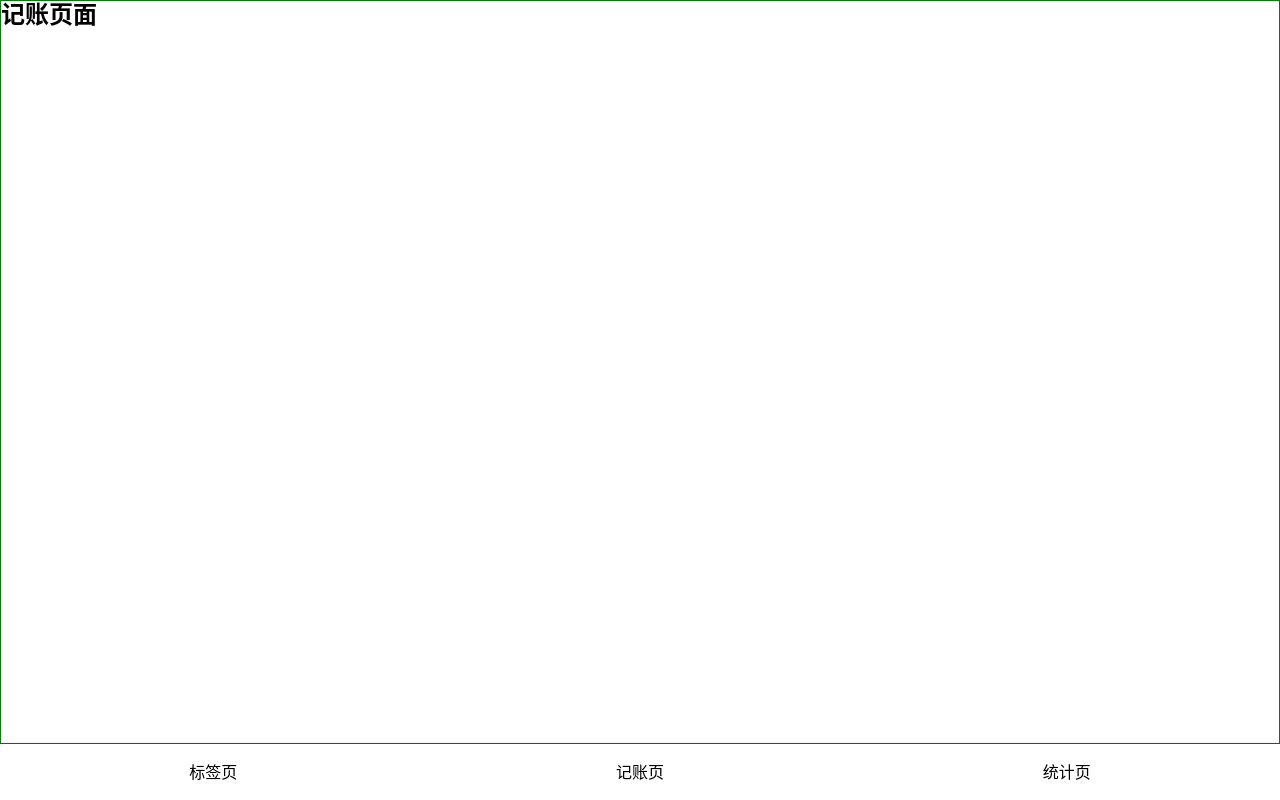
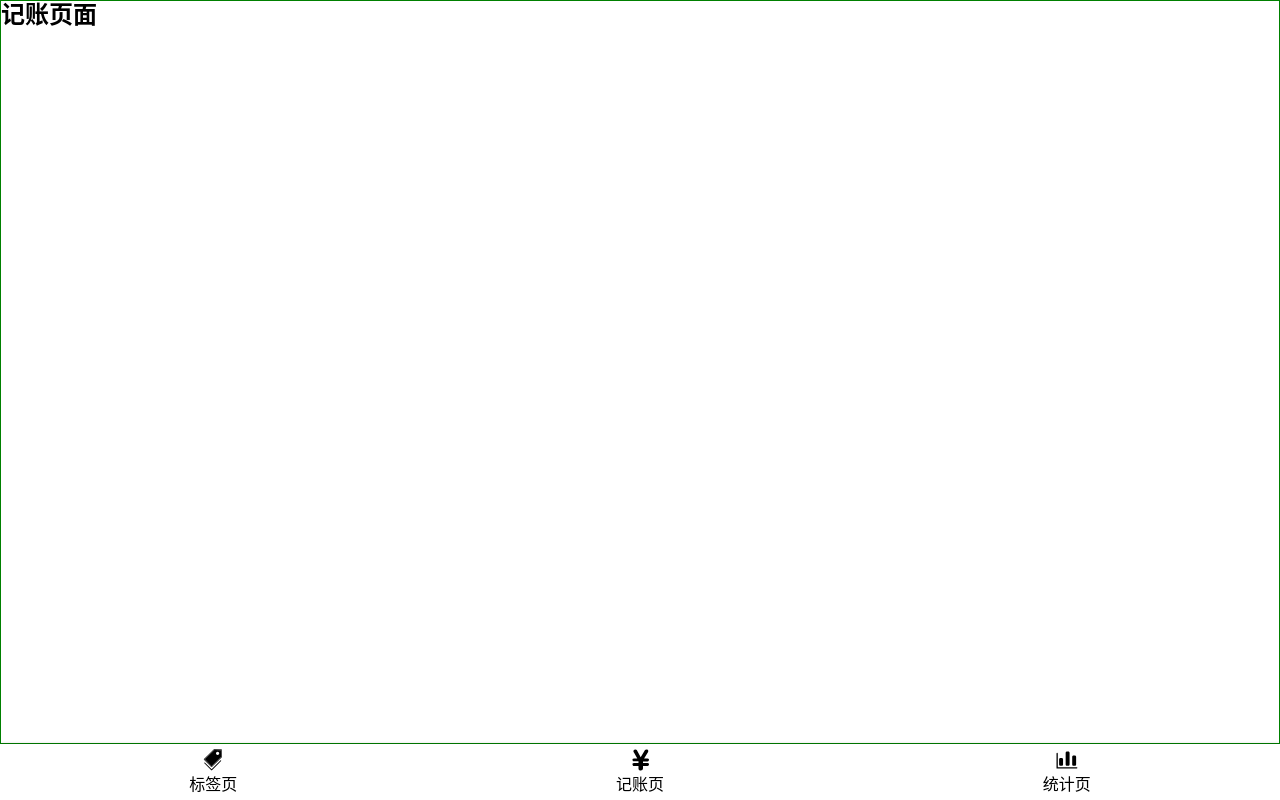
Before and after one commit to Ivyzhaoqianqian/wangcai-react-1, a React app in the folder morney/: page /#/money in a window 1280 px wide. Built offline with nearby package versions, Linux system fonts and the light colour scheme.

Commit message:
完成ICON

```diff
--- a/morney/config/webpack.config.js
+++ b/morney/config/webpack.config.js
@@ -351,6 +351,13 @@ module.exports = function (webpackEnv) {
           // match the requirements. When no loader matches it will fall
           // back to the "file" loader at the end of the loader list.
           oneOf: [
+            {
+              test: /\.svg$/,
+              use: [
+                { loader: 'svg-sprite-loader', options: {} },
+                { loader: 'svgo-loader', options: {} }
+              ]
+            },
             // TODO: Merge this config once `image/avif` is in the mime-db
             // https://github.com/jshttp/mime-db
             {
--- a/morney/package.json
+++ b/morney/package.json
@@ -55,6 +55,8 @@
     "semver": "^7.3.5",
     "source-map-loader": "^3.0.0",
     "style-loader": "^3.3.1",
+    "svg-sprite-loader": "^6.0.11",
+    "svgo-loader": "^3.0.0",
     "tailwindcss": "^3.0.2",
     "terser-webpack-plugin": "^5.2.5",
     "typescript": "^4.6.3",
--- a/morney/src/components/Nav.tsx
+++ b/morney/src/components/Nav.tsx
@@ -1,5 +1,10 @@
 import { Link } from "react-router-dom";
 import styled from "styled-components";
+import React from 'react';
+require('icons/money.svg');
+require('icons/tag.svg');
+require('icons/chart.svg');
+
 
 
 
@@ -11,7 +16,15 @@ const NavWrapper = styled.nav`
     > li{
       width:33.333%;
       text-align:center;
-      padding:16px;
+      padding:4px 0;
+      display:flex;
+      flex-direction:column;
+      justify-content:center;
+      align-items:center;
+      .icon{
+          width:24px;
+          height:24px;
+      }
     }
   }
 `;
@@ -21,12 +34,21 @@ const Nav = () => {
         <NavWrapper>
             <ul>
                 <li>
+                    <svg className="icon">
+                        <use xlinkHref="#tag" />
+                    </svg>
                     <Link to="/tags">标签页</Link>
                 </li>
                 <li>
+                    <svg className="icon">
+                        <use xlinkHref="#money" />
+                    </svg>
                     <Link to="/money">记账页</Link>
                 </li>
                 <li>
+                    <svg className="icon">
+                        <use xlinkHref="#chart" />
+                    </svg>
                     <Link to="/statistics">统计页</Link>
                 </li>
             </ul>
```
Also changed, not shown: 1 other file (tests, documents, lock files or other folders). Lines whose indentation alone changed are shown as unchanged.
